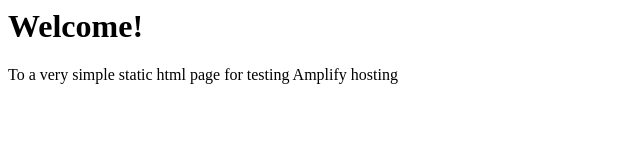
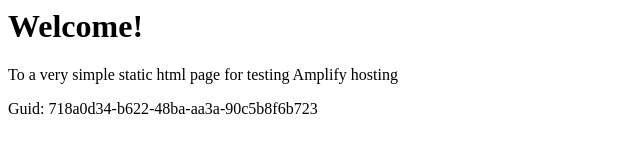
Before and after one commit to aws-aemilia-lhr/Github-PR-Commit-Integration-Test-DoNotTouch-v1-prod-eu-west-2, a website: page src/index.html in a window 1280 px wide. Shown: the whole page, without its empty margins (0-640 px from the left). Drawn offline with Linux system fonts and the light colour scheme.

Commit message:
commit from integ tests

```diff
--- a/src/index.html
+++ b/src/index.html
@@ -1,3 +1,5 @@
+
+
 <html lang="en">
 
 <head>
@@ -10,6 +12,6 @@
 <body>
     <h1>Welcome!</h1>
     <p>To a very simple static html page for testing Amplify hosting</p>
-</body>
+    <p>Guid: 718a0d34-b622-48ba-aa3a-90c5b8f6b723</p></body>
 
 </html>
```
